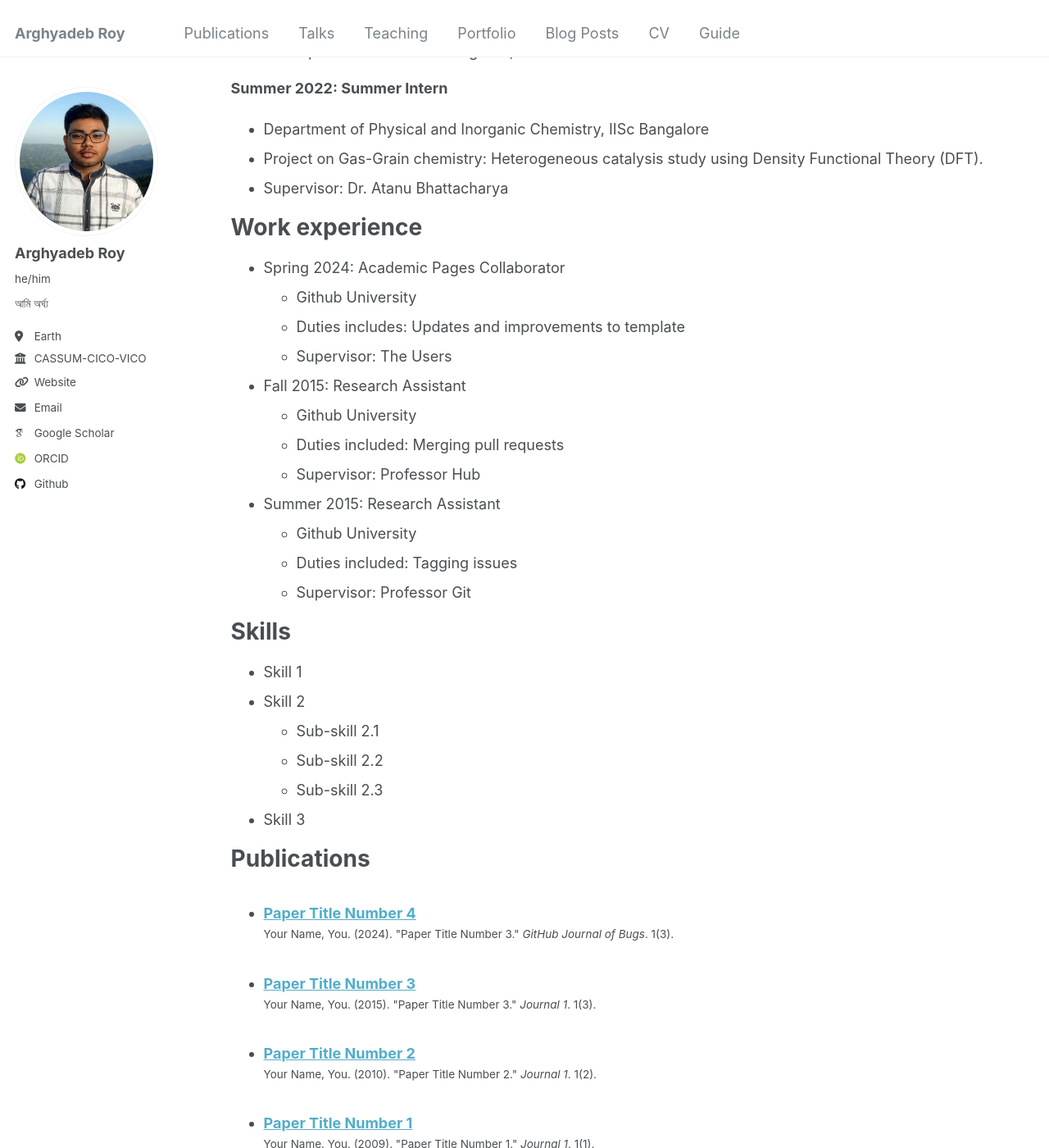
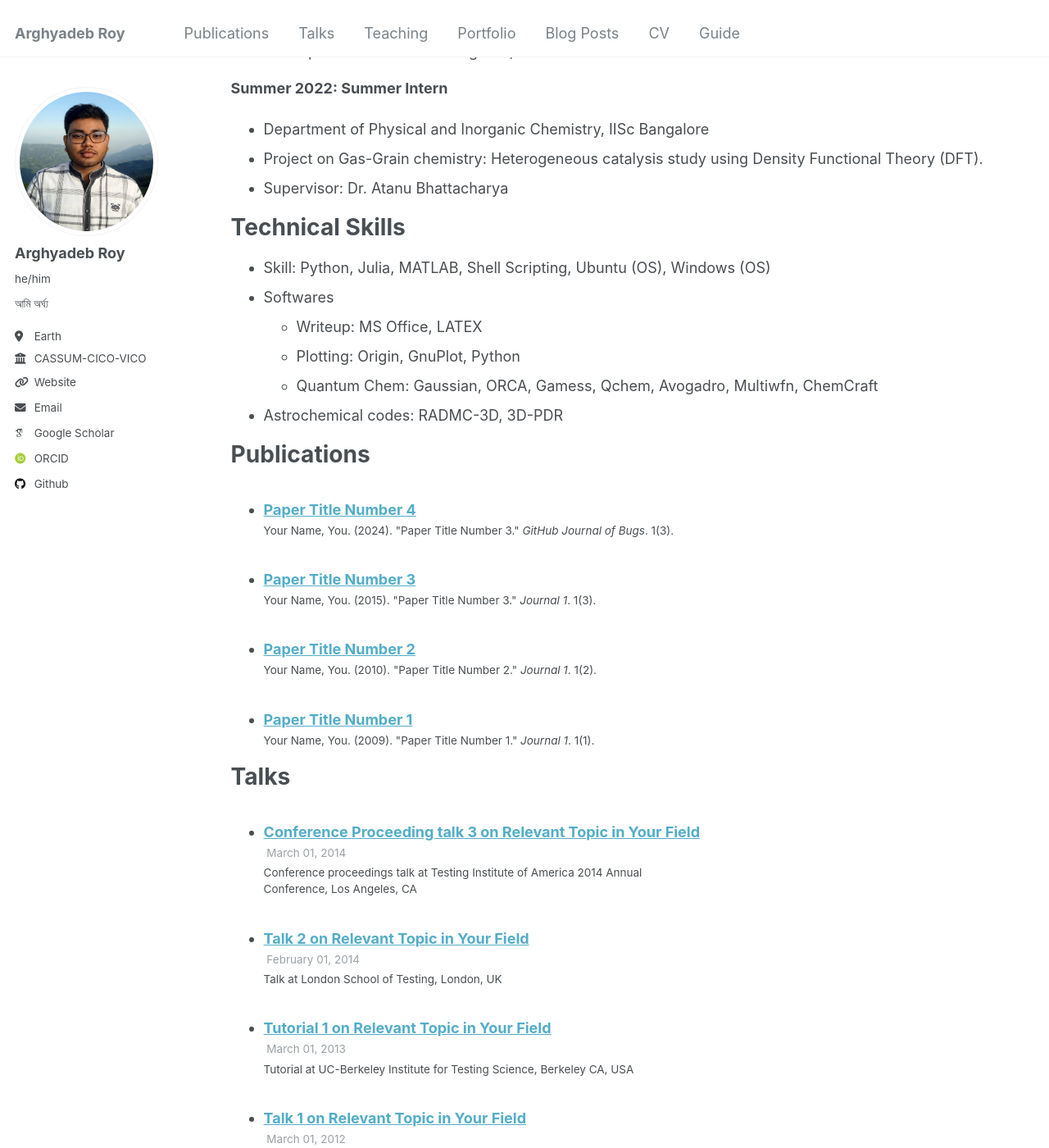
Before and after one commit to arghyadebroy/arghyadebroy.github.io, a Jekyll site: the page built from _pages/cv.md, in a window 1280 px wide and 1400 px high, scrolled down 847 px. Shown: the whole window at 82% size. Built offline with Jekyll 4.4.1, drawn with Linux system fonts in a browser that asks for light colours; some web fonts are replaced.

Commit message:
Update cv.md

```diff
--- a/_pages/cv.md
+++ b/_pages/cv.md
@@ -40,31 +40,14 @@ Research Experience
   * Project on Gas-Grain chemistry: Heterogeneous catalysis study using Density Functional Theory (DFT).
   * Supervisor: Dr. Atanu Bhattacharya
 
-Work experience
+Technical Skills
 ======
-* Spring 2024: Academic Pages Collaborator
-  * Github University
-  * Duties includes: Updates and improvements to template
-  * Supervisor: The Users
-
-* Fall 2015: Research Assistant
-  * Github University
-  * Duties included: Merging pull requests
-  * Supervisor: Professor Hub
-
-* Summer 2015: Research Assistant
-  * Github University
-  * Duties included: Tagging issues
-  * Supervisor: Professor Git
-
-Skills
-======
-* Skill 1
-* Skill 2
-  * Sub-skill 2.1
-  * Sub-skill 2.2
-  * Sub-skill 2.3
-* Skill 3
+* Skill: Python, Julia, MATLAB, Shell Scripting, Ubuntu (OS), Windows (OS)
+* Softwares
+  * Writeup: MS Office, LATEX
+  * Plotting: Origin, GnuPlot, Python
+  * Quantum Chem: Gaussian, ORCA, Gamess, Qchem, Avogadro, Multiwfn, ChemCraft
+* Astrochemical codes: RADMC-3D, 3D-PDR
 
 Publications
 ======
```
